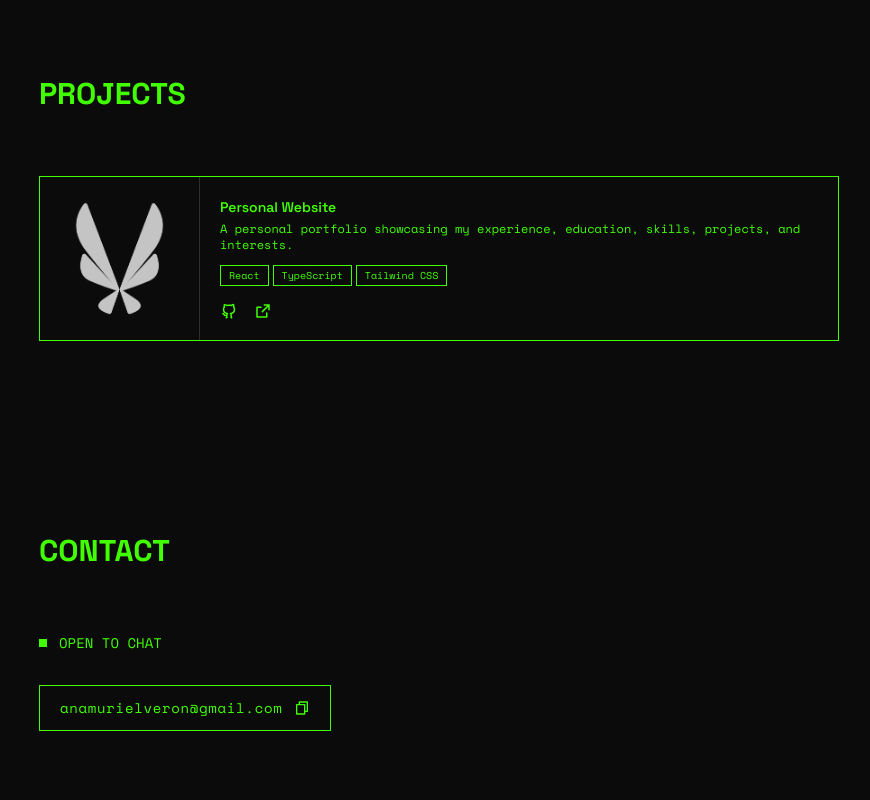
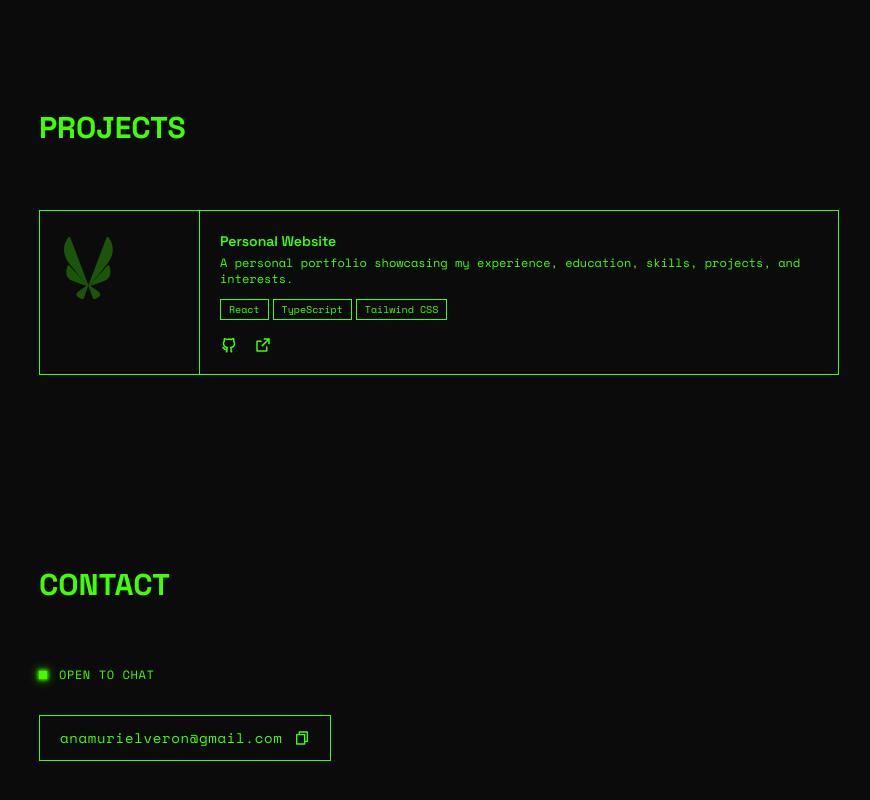
Before and after one commit to anamurielveron/anamurielveron-site, a Next.js app: page / in a window 1280 px wide. Shown: the part 2086-2886 px from the top of the page, without its empty margins (201-1071 px from the left). Built offline with nearby package versions, Linux system fonts and the light colour scheme.

Commit message:
feat(contact): add glow to status indicator

```diff
--- a/src/app/globals.css
+++ b/src/app/globals.css
@@ -23,7 +23,7 @@
   --color-base-300: #2E2E2E;
   --color-content: #41FF00;
   --color-accent: #41FF00;
-  --color-accent-muted: #D1D1D1;
+  --color-accent-muted: #208100;
   --color-accent-content: #0B0B0B;
   --color-gray: #8a8a8a;
 }
@@ -35,7 +35,7 @@
   --color-base-300: #F0F0F0;
   --color-content: #003FDD;
   --color-accent: #003FDD;
-  --color-accent-muted: #8f8f8f;
+  --color-accent-muted: #012480;
   --color-accent-content: #D1D1D1;
   --color-gray: #666666;
 }
@@ -59,3 +59,20 @@ body {
   margin-left: 4px;
   animation: blink 1s step-end infinite;
 }
+
+/* Contact Status Dot Glow */
+@keyframes pulse-glow {
+  0%, 100% {
+    opacity: 1;
+    box-shadow: 0 0 4px 1px var(--color-accent),
+                0 0 10px 2px var(--color-accent-muted);
+  }
+  50% {
+    opacity: 0.5;
+    box-shadow: 0 0 2px 0px var(--color-accent);
+  }
+}
+
+.status-dot {
+  animation: pulse-glow 2s ease-in-out infinite;
+}
--- a/src/components/layout/Navbar.tsx
+++ b/src/components/layout/Navbar.tsx
@@ -3,9 +3,9 @@ import Logo from '@/components/icons/Logo';
 import ThemeToggle from '@/components/ui/ThemeToggle';
 
 const navLinks = [
-    {label: 'About', href: '#about' },
-    {label: 'Projects', href: '#projects' },
-    {label: 'Contact', href: '#contact' },
+    {label: 'About', href: '/#about' },
+    {label: 'Projects', href: '/#projects' },
+    {label: 'Contact', href: '/#contact' },
 ];
 
 // TODO: Turn logo into separate component and add animation on hover
--- a/src/components/sections/Contact.tsx
+++ b/src/components/sections/Contact.tsx
@@ -1,15 +1,13 @@
 import CopyEmail from '@/components/ui/CopyEmail';
 import data from '@/content/data.json';
 
-const statusColors: Record<string, string> = {
-    'Open to chat': 'bg-accent animate-pulse',
-    'Open to opportunities': 'bg-accent animate-pulse',
-    'Busy at the moment': 'bg-gray'
+const statusGlow: Record<string, boolean> = {
+    'Open to chat': true,
+    'Open to opportunities': true
 };
 
 export default function Contact() {
     const { email, status } = data.contact;
-    const dotColor = statusColors[status] ?? 'bg-gray';
 
     return (
         <section id="contact" className="px-8 md:px-60 py-24">
@@ -19,10 +17,22 @@ export default function Contact() {
 
             {/* Status Indicator */}
             <div className='flex items-center gap-3 mb-8'>
-                <span className={`w-2 h-2 ${dotColor}`} />
-                <span className='font-body text-sm text-accent uppercase'>
-                    {status}
-                </span>
+                {statusGlow[status] ? (
+                    <>
+                        <span className="status-dot w-2 h-2 bg-accent inline-block" />
+                        <span className="font-body text-xs text-accent tracking-wider uppercase">
+                            {status}
+                        </span>
+                    </>
+                ) : (
+                    <>
+                        <span className="w-2 h-2 bg-gray inline-block" />
+                        <span className="font-body text-xs text-gray tracking-wider uppercase">
+                            {status}
+                        </span>
+                    </>
+                )}
+
             </div>
 
             <CopyEmail email={email} />
--- a/src/components/ui/ProjectCard.tsx
+++ b/src/components/ui/ProjectCard.tsx
@@ -1,17 +1,29 @@
+import Logo from '@/components/icons/Logo'
 import Image from 'next/image';
 import { RiGithubLine, RiGithubFill, RiExternalLinkLine, RiExternalLinkFill } from 'react-icons/ri';
 import type { Project } from '@/types';
 
 export default function ProjectCard({ project }: { project: Project }) {
-    const thumbnail = project.thumbnail ?? '/projects/thumbnail.png'
-
     return (
-        <div className='grid grid-cols-[160px_1fr] border border-accent hover:border-r-6 group/card'>
+        <div className='grid grid-cols-[160px_1fr] border border-accent
+                        hover:border-r-6 group/card'>
 
             {/* Thumbnail */}
-            <div className='relative border-r border-base-300 overflow-hidden'>
-                <Image src={thumbnail} alt={project.title} fill
-                        className='object-cover grayscale group-hover/card:grayscale-0 transition-all' />
+            <div className='relative border-r border-accent overflow-hidden'>
+                {project.thumbnail ? (
+                    <Image
+                        src={project.thumbnail}
+                        alt={project.title}
+                        fill
+                        className="object-cover grayscale group-hover/card:grayscale-0 transition-all"
+                    />
+                ) : (
+                    // TODO: center logo
+                    <div className="absolute inset-0 flex items-center justify-center p-6">
+                        <Logo className="w-full h-full text-accent opacity-30
+                                        group-hover/card:opacity-100 transition-opacity" />
+                    </div>
+                )}
             </div>
 
             {/* Details */}
--- a/src/content/data.json
+++ b/src/content/data.json
@@ -50,11 +50,15 @@
     ],
     "techStack": [
         "Python",
+        "Pandas",
+        "Plotly",
+        "Numpy",
         "TypeScript",
         "JavaScript",
         "HTML",
         "CSS",
         "React",
+        "Next.js",
         "ASP.NET",
         "Tailwind CSS",
         "C#",
```
Also changed, not shown: public/projects/thumbnail.png (deleted).
